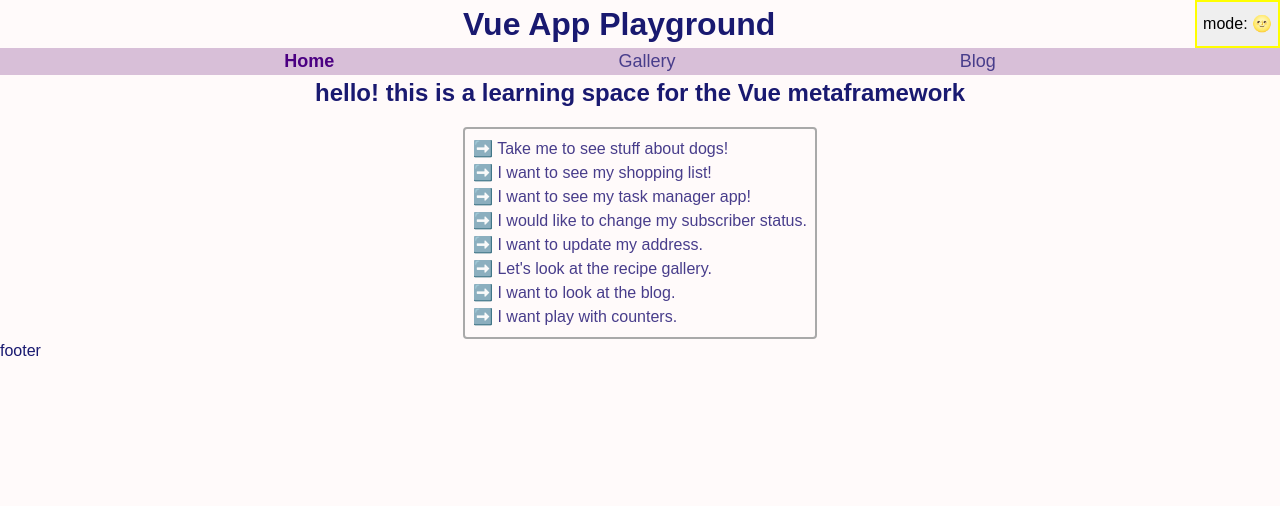
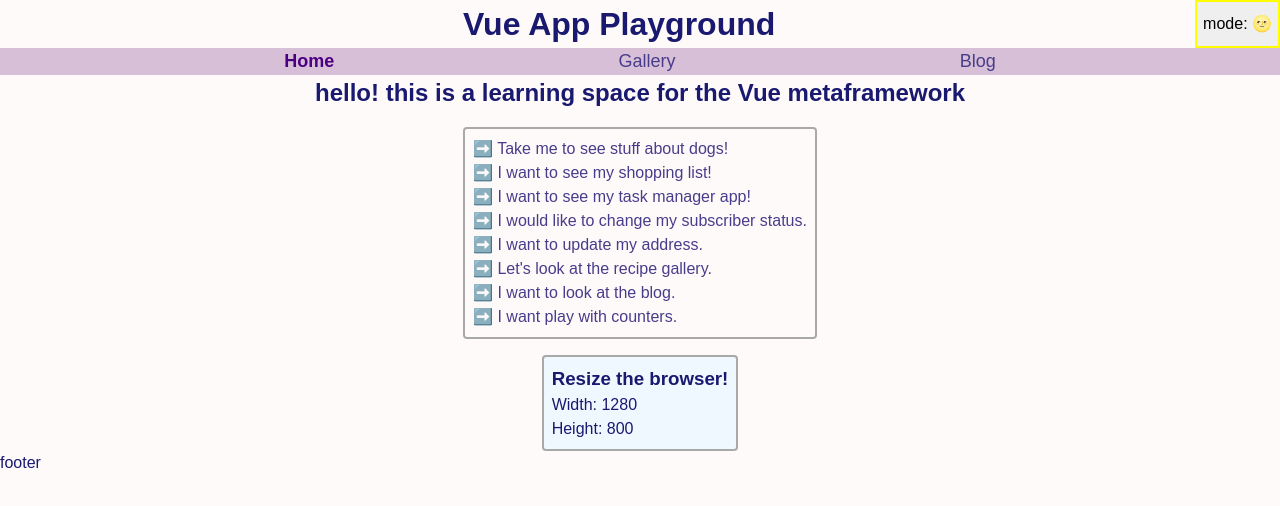
Before and after one commit to elbi3/vue-curriculum-project, a Vue app in the folder my-vue-app/: page / in a window 1280 px wide. Shown: the top 506 px of the page. Built offline with nearby package versions, Linux system fonts and the light colour scheme; what @tanstack/vue-query would draw is missing.

Commit message:
Add doc and composable implementation

```diff
--- /dev/null
+++ b/my-vue-app/src/composables/useWindowSize.js
@@ -0,0 +1,22 @@
+import { ref, onMounted, onUnmounted } from "vue";
+
+export function useWindowSize(){
+    const width = ref(window.innerWidth);
+    const height = ref(window.innerHeight);
+
+    const updateSize = () => {
+        width.value = window.innerWidth;
+        height.value = window.innerHeight;
+    }
+
+    onMounted(() => {
+        window.addEventListener("resize", updateSize);
+    });
+
+    onUnmounted(() => {
+        window.removeEventListener("resize", updateSize);
+    });
+
+    return { width, height }
+
+};
--- a/my-vue-app/src/pages/Home.vue
+++ b/my-vue-app/src/pages/Home.vue
@@ -1,5 +1,13 @@
 <script setup lang="ts">
+import { computed } from "vue";
 import { RouterLink } from 'vue-router';
+import { useWindowSize } from "@/composables/useWindowSize";
+
+const { width, height } = useWindowSize();
+const colorChange = computed(() => {
+    return width.value < 600 ? "papayawhip" : "aliceblue";
+});
+
 </script>
 
 <template>
@@ -17,6 +25,11 @@
                 <li><RouterLink to="/counter">➡️ I want play with counters.</RouterLink></li>
             </ul>
         </nav>
+        <div class="home-window" :style="{backgroundColor: colorChange}">
+            <h3>Resize the browser!</h3>
+            <p>Width: {{width}}</p>
+            <p>Height: {{height}}</p>
+        </div>
         <RouterView />
     </main>
 
--- a/my-vue-app/src/styles/global.css
+++ b/my-vue-app/src/styles/global.css
@@ -144,11 +144,15 @@
 }
 
 /* HOME VIEW */
+.home-window,
 .topical-site-navigation {
   border: 2px solid darkgray;
   border-radius: .25rem;
 }
 
+.home-window {
+  padding: .5rem;
+}
 .home-content-links {
   list-style: none;
   padding: .5rem;
```
Also changed, not shown: 1 other file (tests, documents, lock files or other folders).
